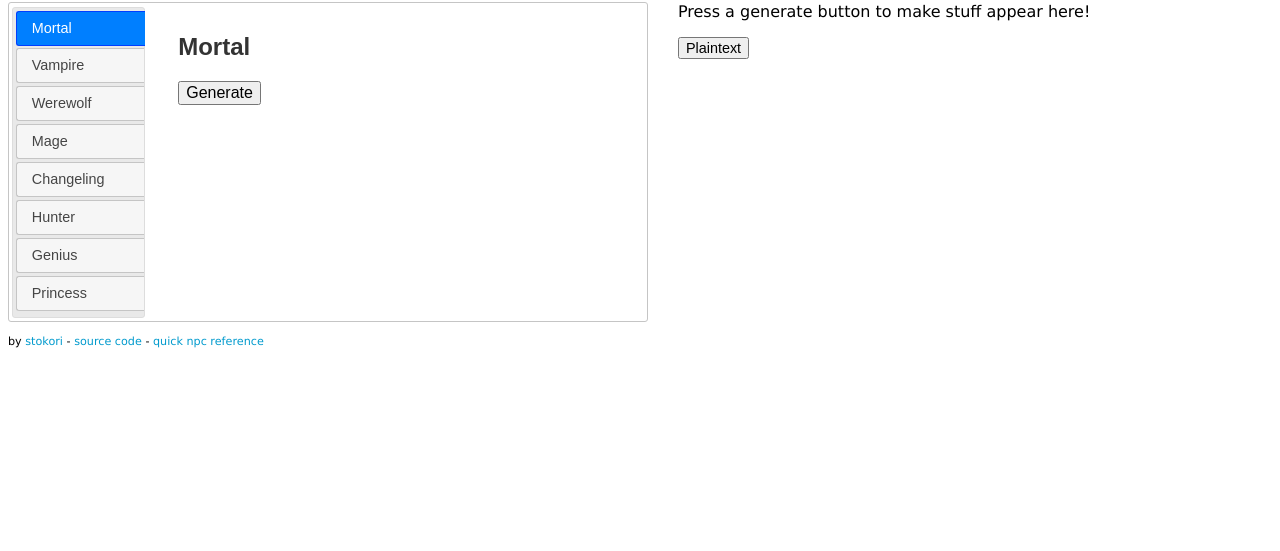
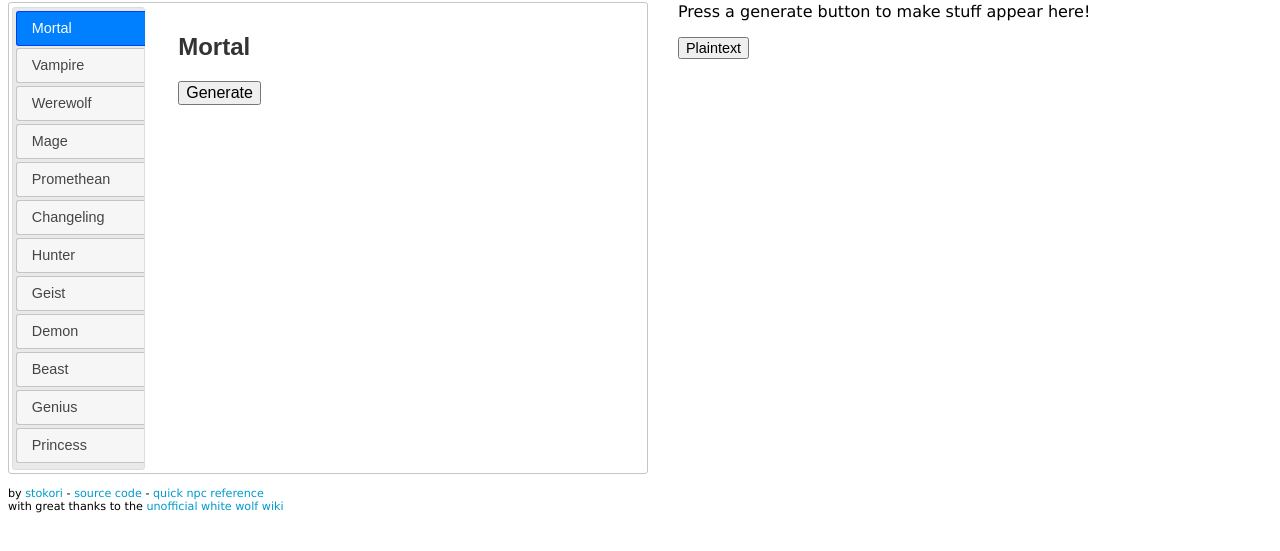
Before and after one commit to perappu/nwodnpcgen, a plain HTML site: page index.html in a window 1280 px wide. Shown: the part 65-616 px from the top of the page. Drawn offline with nearby package versions, Linux system fonts and the light colour scheme.

Commit message:
Add jobs, wiki credit

```diff
--- a/index.html
+++ b/index.html
@@ -8,6 +8,7 @@
     <link href="https://ajax.googleapis.com/ajax/libs/jqueryui/1.12.1/themes/base/jquery-ui.css" rel="stylesheet" type="text/css"/>
 
     <!-- data -->
+    <script type="text/javascript" src="mortaltraits.js"></script>
     <script type="text/javascript" src="changelingtraits.js"></script>
     <script type="text/javascript" src="huntertraits.js"></script>
     <script type="text/javascript" src="personality.js"></script>
@@ -27,8 +28,12 @@
                     <li><a href="#vampire">Vampire</a></li>
                     <li><a href="#werewolf">Werewolf</a></li>
                     <li><a href="#mage">Mage</a></li>
+                    <li><a href="#promethean">Promethean</a></li>
                     <li><a href="#changeling">Changeling</a></li>
                     <li><a href="#hunter">Hunter</a></li>
+                    <li><a href="#geist">Geist</a></li>
+                    <li><a href="#demon">Demon</a></li>
+                    <li><a href="#beast">Beast</a></li>
                     <li><a href="#genius">Genius</a></li>
                     <li><a href="#princess">Princess</a></li>
                   </ul>
@@ -81,6 +86,21 @@
                     <br><br>
                     <button id="htvButton">Generate</button>
                   </div>
+                  <div id="geist">
+                    <h2>Geist</h2>
+
+
+                  </div>
+                  <div id="demon">
+                    <h2>Demon</h2>
+
+
+                  </div>
+                  <div id="beast">
+                    <h2>Beast</h2>
+
+
+                  </div>
                   <div id="genius">
                     <h2>Genius</h2>
 
@@ -109,6 +129,8 @@
 
         <div class="footer">
         by <a href="http://twitter.com/stokori">stokori</a> - <a href="https://github.com/stokori/nwodnpcgen">source code</a> - <a href="http://worldofdarkness.wikia.com/wiki/Quick_NPCs_(nWoD)">quick npc reference</a>
+        <br>
+        with great thanks to the <a href="http://whitewolf.wikia.com/wiki/Main_Page">unofficial white wolf wiki</a>
         </div>
 
 </body>
@@ -153,7 +175,6 @@
 
             return traits[0] + ", " + traits[1] + ", " + traits[2];
         }
-
 
         //returns some json with values that apply to every splat
         function getBasicStats(template) {
@@ -273,6 +294,8 @@
             npc = getBasicStats("Mortal");
 
             //MORTAL SPECIFIC STUFF HERE
+            job = jobs[Math.floor(Math.random()*jobs.length)];
+            npc["Job"] = { 'value' : job, 'define' : false };
 
             output = generateHTML(npc);
             $("#result").html(output);
--- /dev/null
+++ b/mortaltraits.js
@@ -0,0 +1 @@
+jobs = ["Professor", "Teacher", "Clergy", "Philosopher", "Anesthesiologist", "Audiologist", "Chiropractor", "Dentist", "Dietitian", "Nurse", "Occupational therapist", "Optometrist", "Pharmacist", "Physician", "Psychologist", "Psychiatrist", "Surgeon", "Veterinarian", "Accountant", "Actuary", "Architect", "Engineer", "Mechanical engineer", "Computer engineer", "Civil engineer", "Chemical engineer", "Linguist", "Translator", "Interpreter", "Surveyor", "Air traffic controller", "Aircraft pilot", "Lawyer", "Social worker", "Health inspector", "Park ranger", "Police officer", "Military officer", "Scientist", "Chemist", "Astronomer", "Biologist", "Botanist", "Ecologist", "Geneticist", "Paleontologist", "Pharmacologist", "Zoologist", "Chemist", "Geologist", "Meteorologist", "Neuroscientist", "Oceanographer", "Physicist", "Actor", "Writer", "Journalist", "Artist", "Secretary", "Electrician", "Mechanic", "Waiter", "Judge", "Tailor", "Firefighter", "Butcher", "Hairdresser", "Barber", "Programmer", "Plumber", "Optician", "Flight attendant", "Construction worker", "Paramedic", "Chef", "Salesman", "Librarian", "Postal worker", "Athlete", "Photographer", "Private detective", "Prison guard", "Radio announcer", "Security guard", "Singer", "Musician", "Zookeeper"];
```
